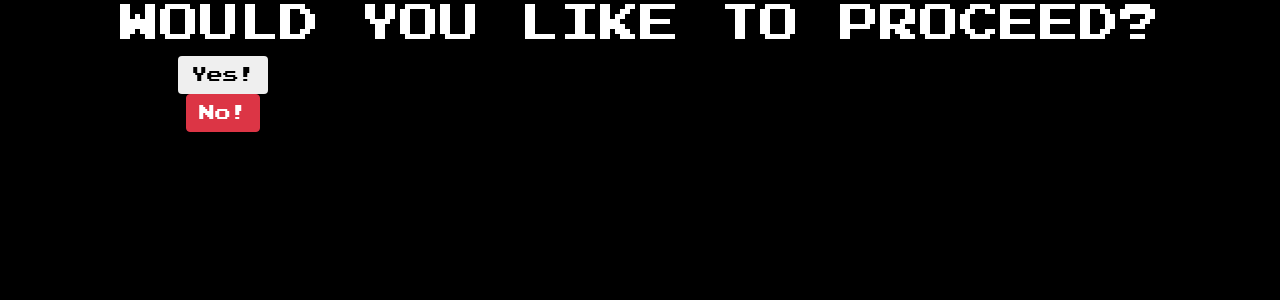
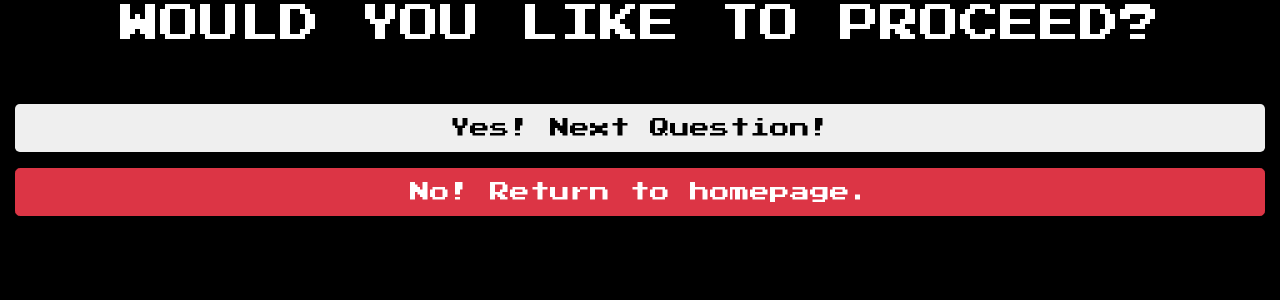
Before and after one commit to robinspiers/IK22, a Flask app: page /proceed in a window 1280 px wide. Shown: the part 56-356 px from the top of the page. Run offline with Flask 2, Linux system fonts and the light colour scheme; some libraries are stand-ins or nearby versions; some web fonts are replaced.

Commit message:
proceed style

```diff
--- a/triviaroyale/templates/index.html
+++ b/triviaroyale/templates/index.html
@@ -8,7 +8,8 @@
 
 {% block main %}
   <h1>High Scores</h1>
-  <table class="table table-borderless" style="width:100%">
+  <div class="table responsive">
+    <table id="High Scores" class="table table-borderless" style="width:100%">
       <thead>
       <tr>
         <th>Rank</th>
@@ -24,4 +25,5 @@
       </tr>
     {% endfor %}
     </table>
+  </div>
 {% endblock %}
--- a/triviaroyale/templates/proceed.html
+++ b/triviaroyale/templates/proceed.html
@@ -8,16 +8,17 @@
     <form action="{{ url_for('proceed') }}" method="post">
         <fieldset>
             <h1 align="center">Would you like to proceed?</h1>
+            <br><br>
         </fieldset>
     </form>
     <form action="{{ url_for('pregame')  }}" method="get">
-        <div class="col-md-4 text-center">
-            <button type="submit" name="submit" class="btn btn-succes" value="yes">Yes!</button>
+        <div class="form-group">
+            <button type="submit" name="submit" class="btn btn-succes btn-lg btn-block" value="yes">Yes! Next Question!</button>
         </div>
     </form>
     <form action="{{ url_for('index')  }}" method="get">
-        <div class="col-md-4 text-center">
-            <button type="submit" name= "submit" class="btn btn-danger" value="no">No!</button>
+        <div class="form-group">
+            <button type="submit" name= "submit" class="btn btn-danger btn-lg btn-block" value="no">No! Return to homepage.</button>
         </div>
     </form>
 {% endblock %}
--- a/triviaroyale/templates/question.html
+++ b/triviaroyale/templates/question.html
@@ -15,12 +15,6 @@
                 <button type="submit" value="answer2" class="btn btn-warning btn-lg btn-block" name="answer">{{ vraag.answer2 }}</button>
                 <button type="submit" value="answer3" class="btn btn-warning btn-lg btn-block" name="answer">{{ vraag.answer3 }}</button>
                 <button type="submit" value="answer4" class="btn btn-warning btn-lg btn-block" name="answer">{{ vraag.answer4 }}</button>
-                <script>
-                    var button = document.querySelector('button');
-                    for (var i = button.children.length; i >= 0; i--) {
-                        button.appendChild(button.children[Math.random() * i | 0]);
-                    }
-                </script>
             </div>
         </fieldset>
     </form>
```
Also changed, not shown: triviaroyale/triviaroyale.db. Lines whose indentation alone changed are shown as unchanged.
